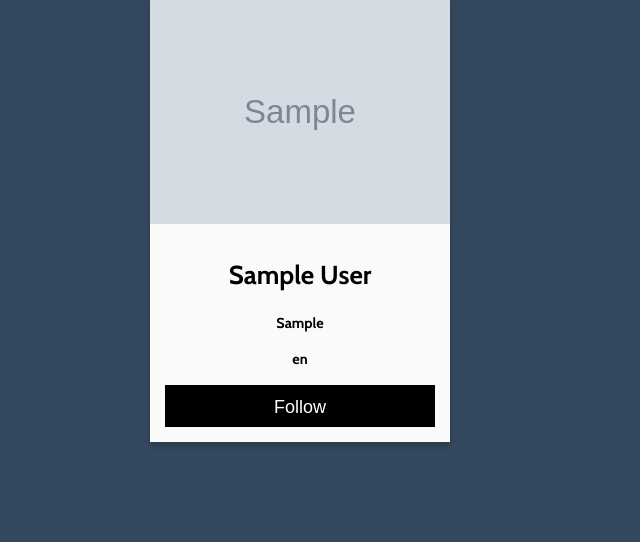
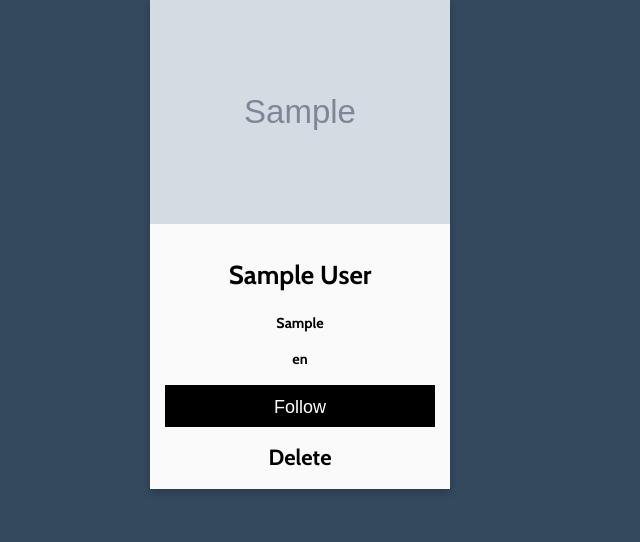
Before and after one commit to mero468/ACME, a Django app: page /candidates in a window 1280 px wide. Shown: the part 68-610 px from the top of the page, without its empty margins (0-640 px from the left). Run offline with Django 4.2, Linux system fonts and the light colour scheme; tables that the repository leaves empty hold one stand-in row (values such as "Sample post"); grey boxes marked "Sample" are stand-in pictures.

Commit message:
Ability to delete Users is added

```diff
--- a/events/templates/candidates.html
+++ b/events/templates/candidates.html
@@ -27,6 +27,8 @@
           <p>{{ user.location}}</p>
                 <p>{{ user.language }} </p>
          <p><button onclick="location.href = '{{ user.url }}';" ><a href="{{ user.url }}"></a>Follow</button></p>
+                    <p><a href="{% url "delete_cand" user.id %}" >Delete </a> </p>
+
     </div>
         </div>
     {% endfor %}
--- a/events/templates/result.html
+++ b/events/templates/result.html
@@ -29,6 +29,7 @@
           <p>{{ user.location}}</p>
                 <p>{{ user.language }} </p>
          <p><button onclick="location.href = '{{ user.url }}';" ><a href="{{ user.url }}"></a>Follow</button></p>
+
     </div>
         </div>
     {% endfor %}
--- a/events/urls.py
+++ b/events/urls.py
@@ -1,3 +1,4 @@
+from django.template.defaulttags import url
 from django.urls import path
 from . import views
 
@@ -7,4 +8,6 @@ urlpatterns = [
     path('result', views.result),
     path('error', views.error),
     path('candidates', views.candidates),
+    path('delete_cand/<user_id>', views.delete_cand, name='delete_cand'),
+
 ]
--- a/events/views.py
+++ b/events/views.py
@@ -1,7 +1,7 @@
 import json
 
 import requests
-from django.shortcuts import render
+from django.shortcuts import render, redirect
 
 from events.models import User
 
@@ -20,6 +20,11 @@ def candidates(request):
     users = User.objects.all()
     return render(request, 'candidates.html', {'Users_list': users})
 
+def delete_cand(request,user_id):
+    object = User.objects.get(pk=user_id)
+    object.delete()
+    users = User.objects.all()
+    return render(request, 'candidates.html', {'Users_list': users})
 
 def result(request):
     # We Get the form's value
```
Also changed, not shown: events/static/form.js (deleted, +0 -7 lines).
